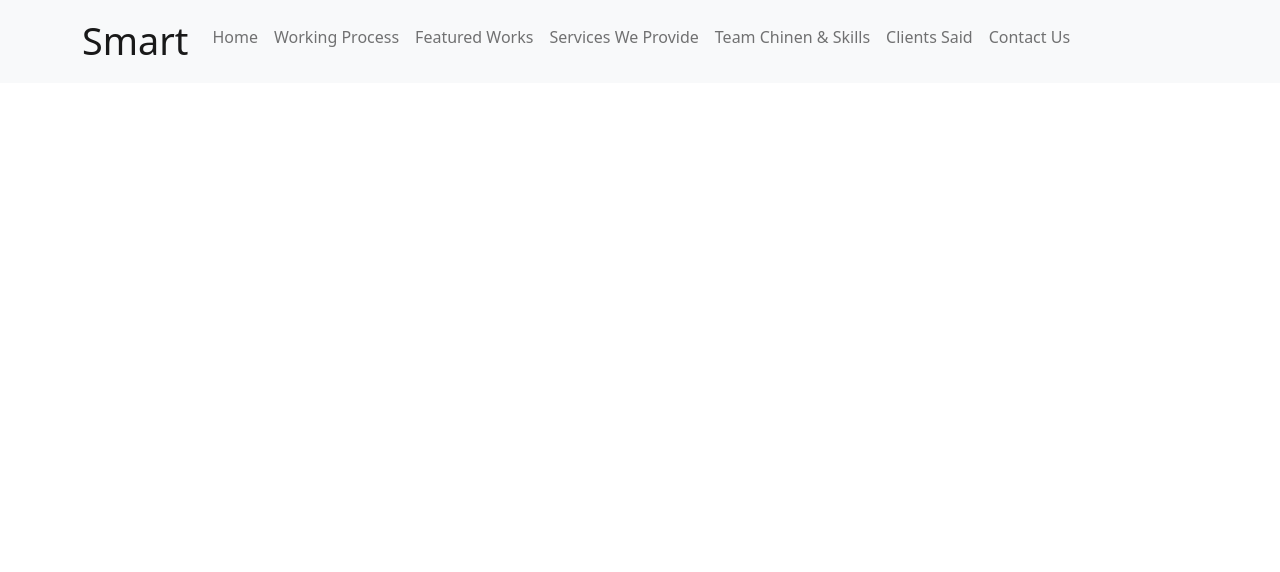
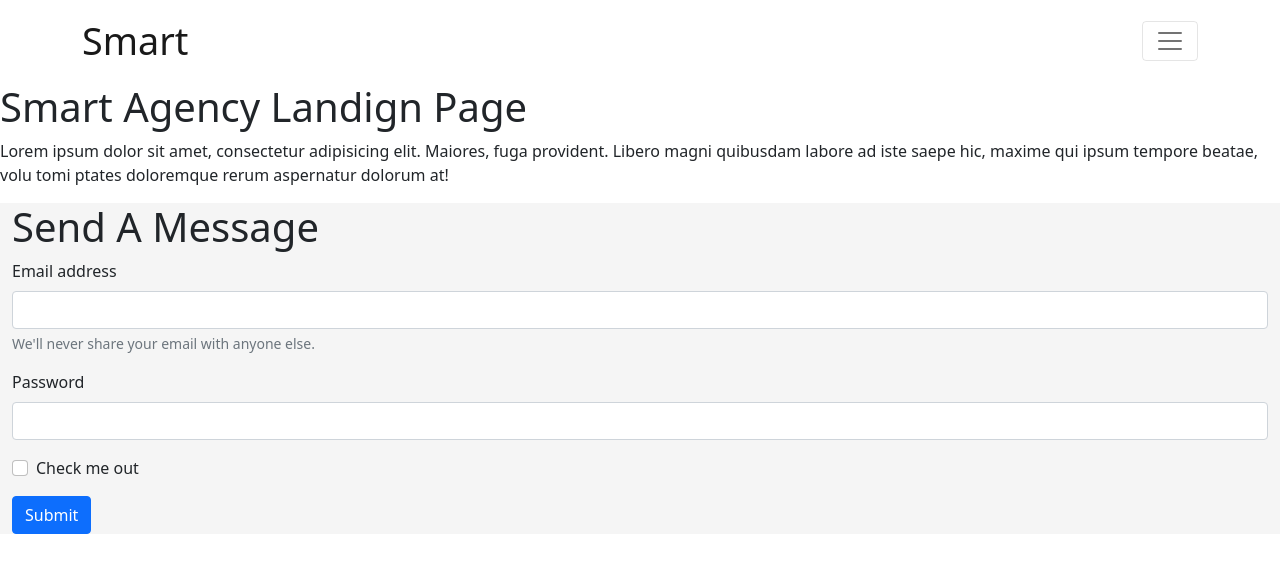
Before and after one commit to AlxMorgen/smart-agency-landing-page, a website: page index.html in a window 1280 px wide. Drawn offline with nearby package versions, Linux system fonts and the light colour scheme.

Commit message:
Обновил index

```diff
--- a/index.html
+++ b/index.html
@@ -10,9 +10,9 @@
     <link rel="stylesheet" href="style.css">
   </head>
   <body>
-      <nav class="navbar navbar-expand-lg navbar-light bg-light">
+      <nav class="navbar sticky-top navbar-light">
           <div class="container">
-              <a href="" class="navbar-brand">Smart</a>
+              <a href="" class="navbar-brand"><orange>S</orange>mart</a>
               <button class="navbar-toggler" type="button" data-bs-toggle="collapse" data-bs-target="#navbarContent" aria-controls="navbarContent" aria-expanded="false">
                   <span class="navbar-toggler-icon"></span>
               </button>
@@ -44,6 +44,35 @@
           </div>
 
       </nav>
+      <div class="container-fluid" style="padding: 0px;">
+        <div class="home">
+          <h1 class="home-title"><orange>Smart</orange> Agency Landign Page</h1>
+
+            <p class="text">Lorem ipsum dolor sit amet, consectetur adipisicing elit. Maiores, fuga provident. Libero magni quibusdam labore ad iste saepe hic, maxime qui ipsum tempore beatae, volu tomi ptates        doloremque rerum aspernatur dolorum at!</p>
+
+        </div>
+        <div class="container-fluid m-0" style="background-color: #f5f5f5;">
+          <div class="message col">
+            <form>
+              <h1 class="message-title">Send A Message</h1>
+              <div class="mb-3">
+                <label for="exampleInputEmail1" class="form-label">Email address</label>
+                <input type="email" class="form-control" id="exampleInputEmail1" aria-describedby="emailHelp">
+                <div id="emailHelp" class="form-text">We'll never share your email with anyone else.</div>
+              </div>
+              <div class="mb-3">
+                <label for="exampleInputPassword1" class="form-label">Password</label>
+                <input type="password" class="form-control" id="exampleInputPassword1">
+              </div>
+              <div class="mb-3 form-check">
+                <input type="checkbox" class="form-check-input" id="exampleCheck1">
+                <label class="form-check-label" for="exampleCheck1">Check me out</label>
+              </div>
+              <button type="submit" class="btn btn-primary">Submit</button>
+            </form>
+          </div>
+        </div>
+      </div>
 
 
     <script src="https://cdn.jsdelivr.net/npm/bootstrap@5.0.1/dist/js/bootstrap.bundle.min.js" integrity="sha384-gtEjrD/SeCtmISkJkNUaaKMoLD0//ElJ19smozuHV6z3Iehds+3Ulb9Bn9Plx0x4" crossorigin="anonymous"></script>
```
